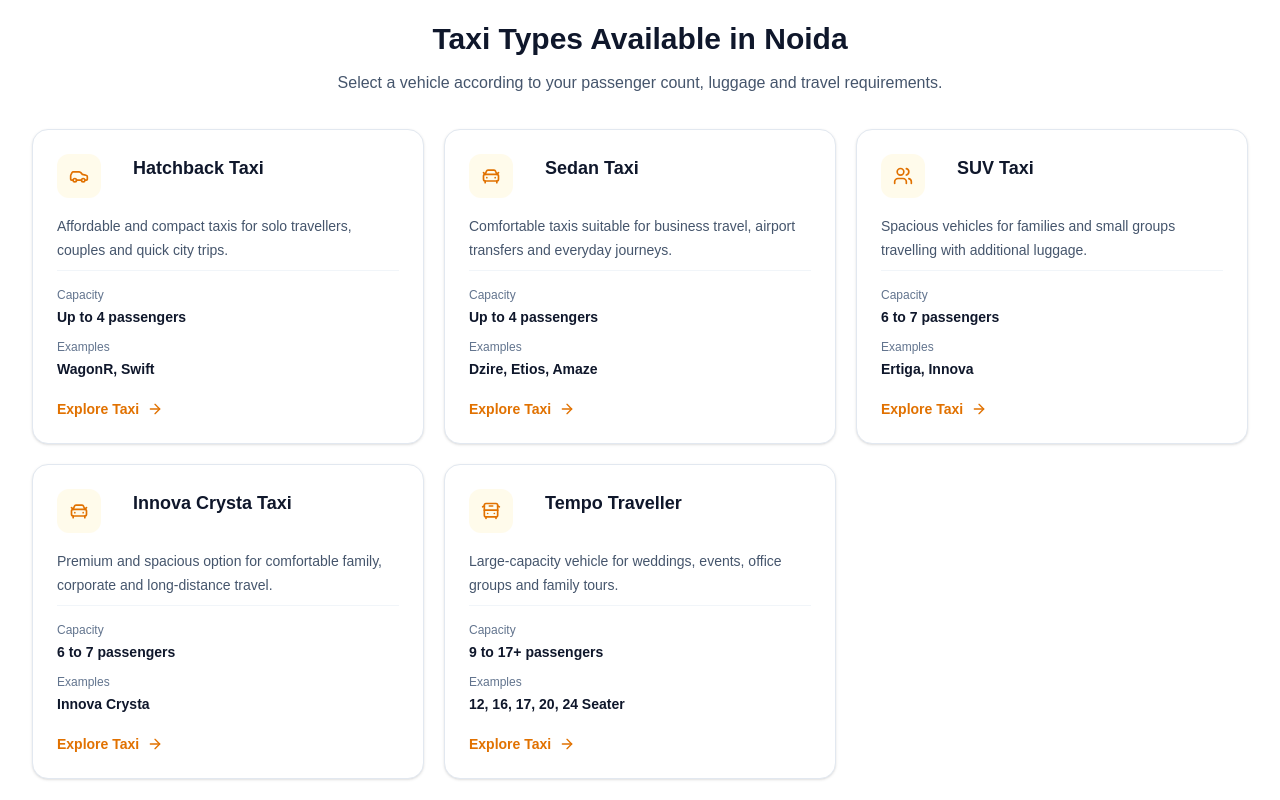
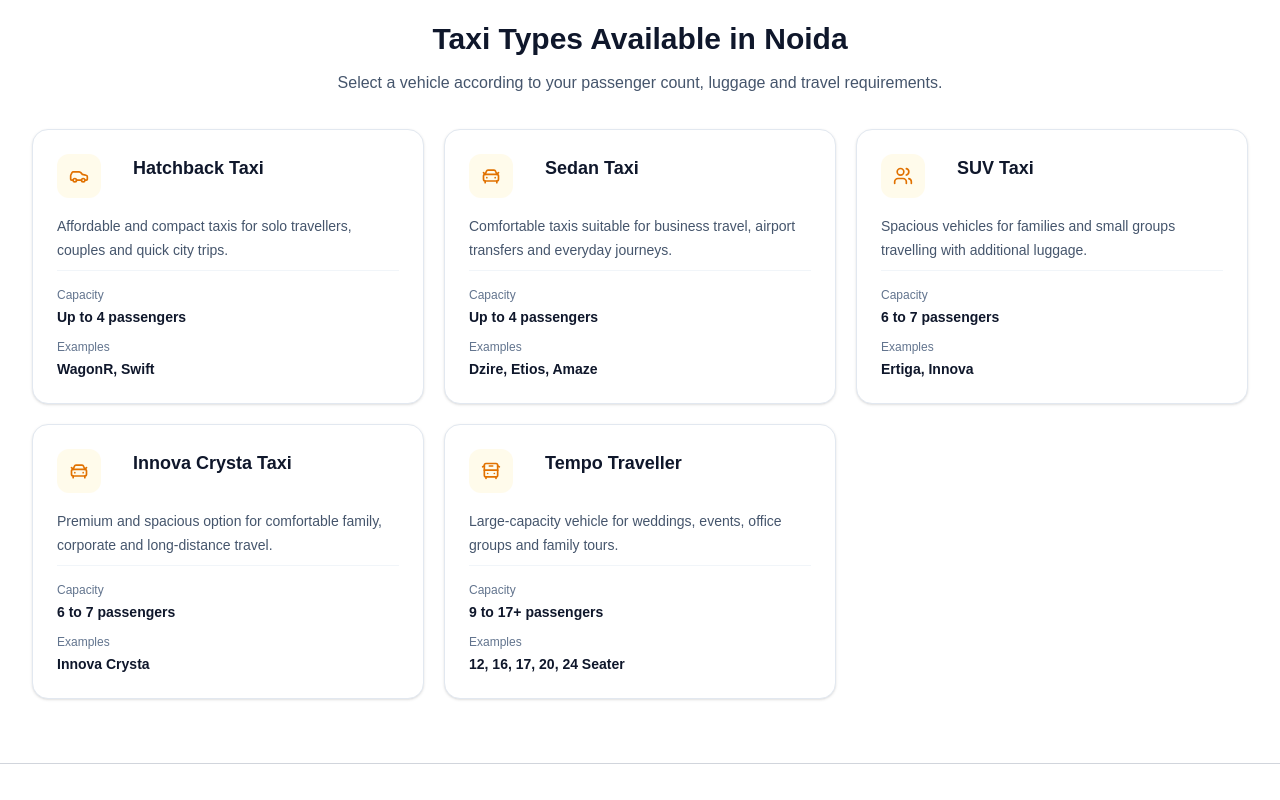
Before and after one commit to tempo-hub/noidacab, a Next.js app: page /taxi in a window 1280 px wide. Shown: the part 1920-2720 px from the top of the page. Built offline with nearby package versions, Linux system fonts and the light colour scheme.

Commit message:
again fixed 404 error let's see

```diff
--- a/components/routes/noida-nearby/VehicleComparisonSection.tsx
+++ b/components/routes/noida-nearby/VehicleComparisonSection.tsx
@@ -144,12 +144,12 @@ export default function VehicleComparisonSection({
                 {/* Top */}
                 <div className="flex items-start justify-between gap-3">
                   <div>
-                    <Link
-                      href={href}
+                    <h1
+                      // href={href}
                       className="text-xl font-bold text-slate-900 hover:text-amber-600 hover:underline"
                     >
                       {vehicle.name}
-                    </Link>
+                    </h1>
 
                     <p className="mt-1 text-sm text-slate-500">
                       {getVehicleCategoryLabel(
--- a/components/taxi-types/TaxiTypesGrid.tsx
+++ b/components/taxi-types/TaxiTypesGrid.tsx
@@ -75,9 +75,9 @@ export default function TaxiTypesGrid() {
             const Icon = taxi.icon;
 
             return (
-              <Link
+              <div
                 key={taxi.name}
-                href={taxi.href}
+                // href={taxi.href}
                 className="group rounded-2xl border border-slate-200 bg-white p-6 shadow-sm transition hover:-translate-y-1 hover:shadow-md"
               >
 
@@ -108,11 +108,11 @@ export default function TaxiTypesGrid() {
                   </p>
                 </div>
 
-                <div className="mt-5 flex items-center gap-2 text-sm font-semibold text-amber-600">
+                {/* <div className="mt-5 flex items-center gap-2 text-sm font-semibold text-amber-600">
                   Explore Taxi
                   <ArrowRight className="h-4 w-4 transition group-hover:translate-x-1" />
-                </div>
-              </Link>
+                </div> */}
+              </div>
             );
           })}
         </div>
--- a/components/taxi-types/TaxiTypesOverview.tsx
+++ b/components/taxi-types/TaxiTypesOverview.tsx
@@ -41,7 +41,7 @@ const vehicles = [
     passengers: "6–7 Passengers",
     luggage: "3–4 Bags",
     image: "/cabs/innovamain.webp",
-    href: "/taxi/innova",
+    href: "/taxi/innova-crysta",
   },
 ];
 
```
